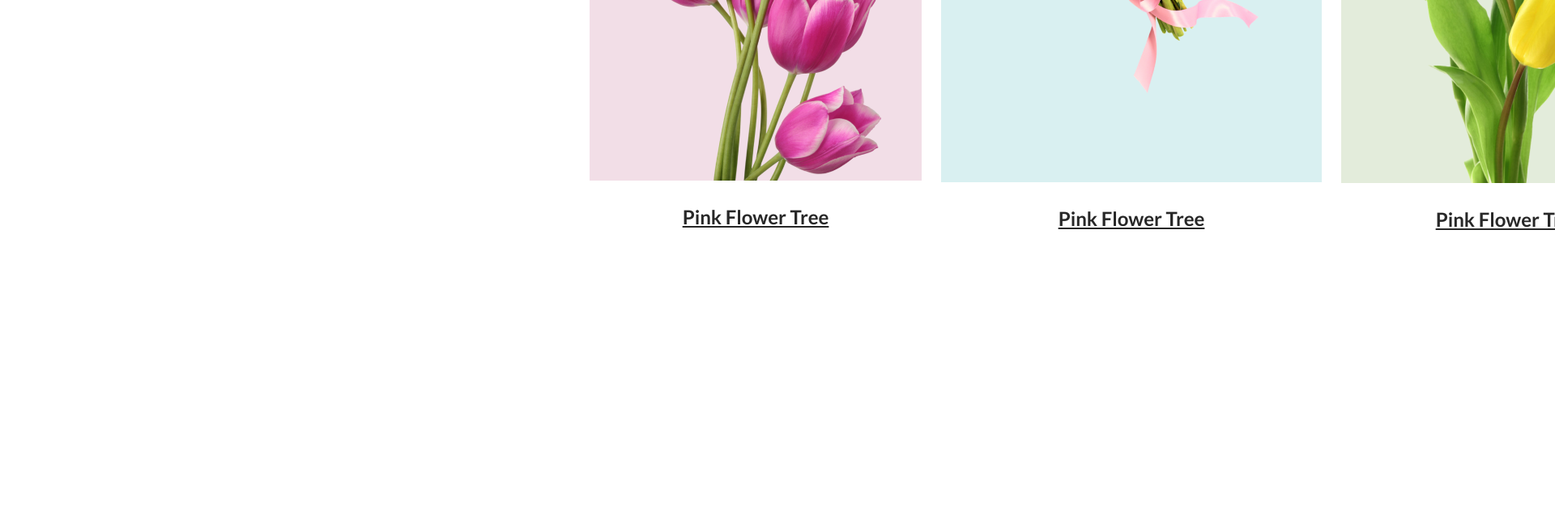
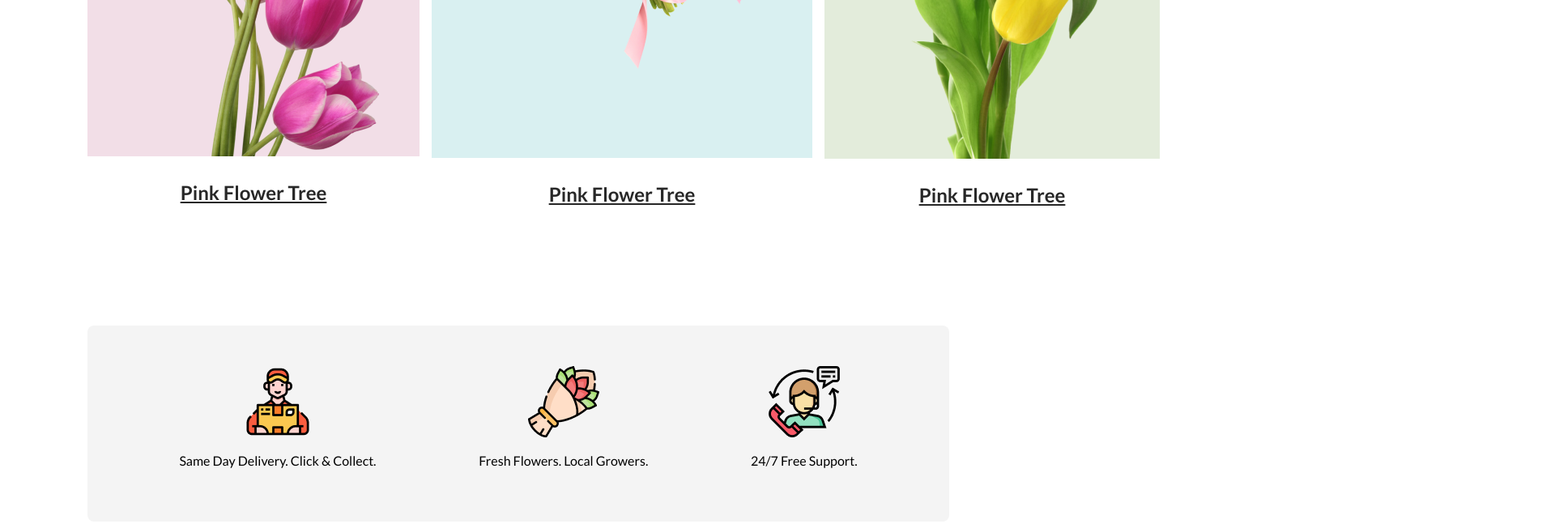
Before and after one commit to Tasin1025/flower-shop, a plain HTML site: page index.html in a window 1280 px wide. Shown: the part 1580-2227 px from the top of the page at 81% size, 1920 px wide, since content can reach past the window. Before the commit the page ends 1900 px from the top, so only its background shows below. Drawn offline with Linux system fonts and the light colour scheme.

Commit message:
done features

```diff
--- a/index.html
+++ b/index.html
@@ -39,7 +39,20 @@
         </section>
         <!-- features section -->
         <section>
-
+            <div class="feature-box">
+                <div class="feature">
+                    <img src="./Flower Asset/Group 57.png" alt="devlivery man">
+                    <p>Same Day Delivery. Click & Collect.</p>
+                </div>
+                <div class="feature">
+                    <img src="./Flower Asset/Group 58.png" alt="a flower">
+                    <p>Fresh Flowers. Local Growers.</p>
+                </div>
+                <div class="feature">
+                    <img src="./Flower Asset/Group 59.png" alt="support">
+                    <p>24/7 Free Support.</p>
+                </div>
+            </div>
         </section>
     </main>
     <footer>
--- a/style.css
+++ b/style.css
@@ -3,8 +3,8 @@
 }
 
 main {
-    margin-left: 240px;
-    margin-right: 240px;
+    margin-left: 100px;
+    margin-right: 100px;
 }
 
 /* banner style */
@@ -69,11 +69,11 @@ main {
 .flower-box {
     display: flex;
     justify-content: space-around;
-    gap: 24px;
-    padding-left: 240px;
+    gap: 15px;
+    /* padding-left: 240px;
     padding-right: 240px;
     margin-right: 240px;
-    margin-left: 240px;
+    margin-left: 240px; */
 
 
 }
@@ -103,3 +103,17 @@ main {
     line-height: 35px;
     text-decoration-line: underline;
 }
+
+.feature-box {
+    margin: 120px 0px;
+    display: flex;
+    justify-content: space-around;
+    border-radius: 8px;
+    background: rgba(39, 39, 39, 0.05);
+    padding: 50px;
+}
+.feature {
+    align-items: center;
+    text-align: center;
+
+}
```
